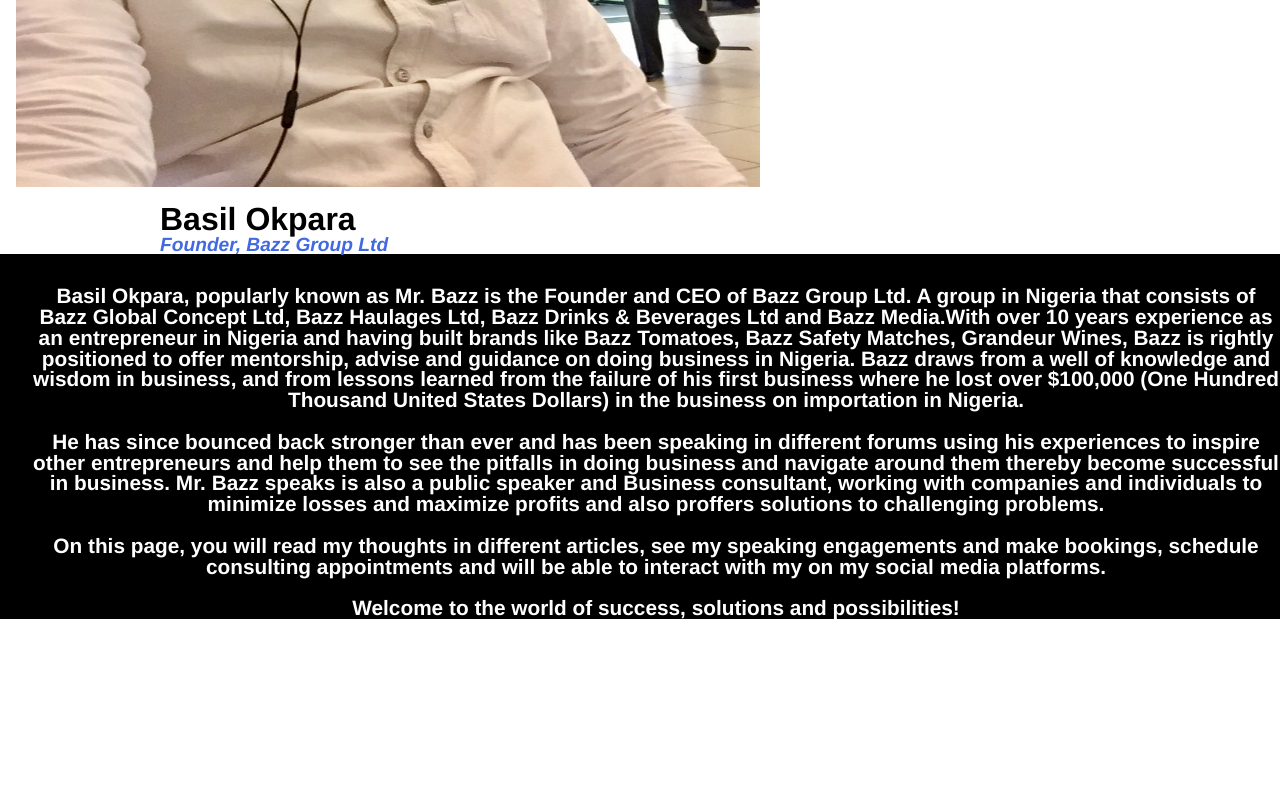
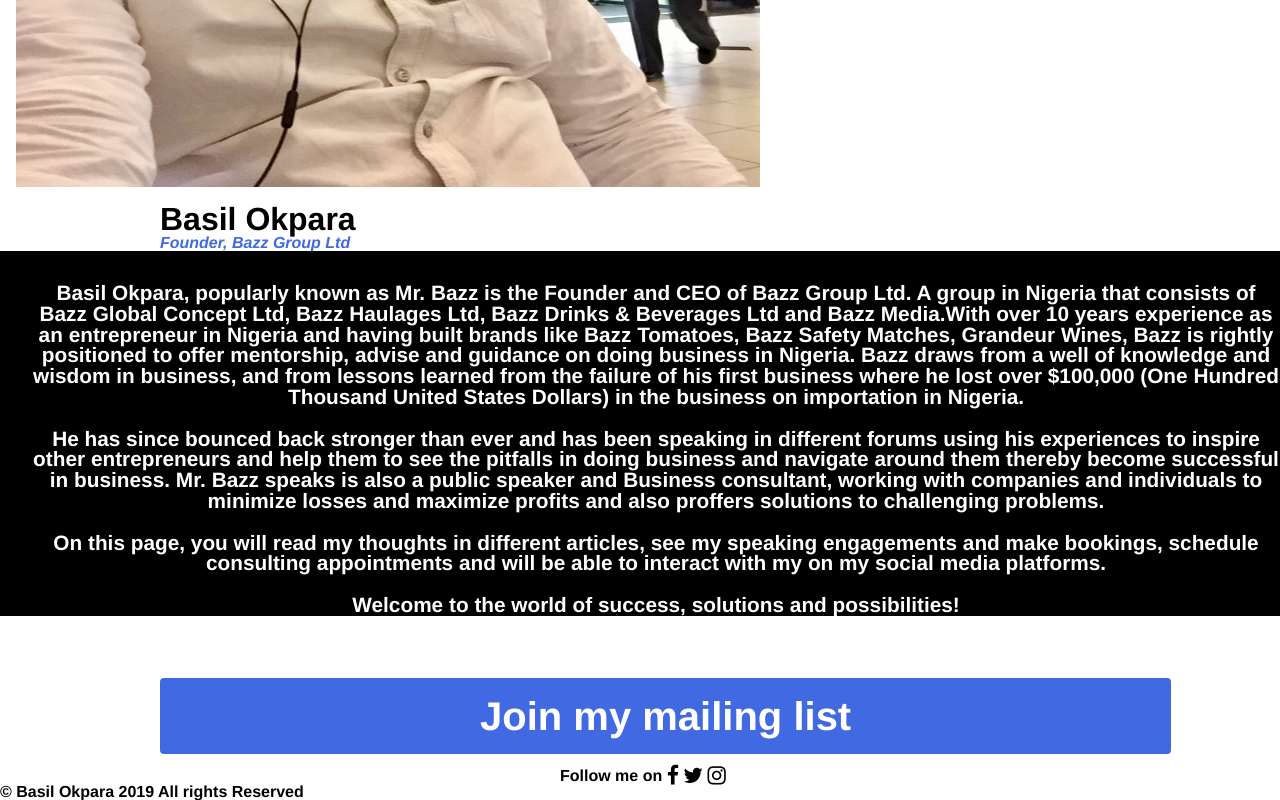
Before and after one commit to MrBazz/basilokpara, a plain HTML site: page index.html in a window 1280 px wide. Shown: the part 613-1413 px from the top of the page. Before the commit the page ends 1232 px from the top, so only its background shows below. Drawn offline with Linux system fonts and the light colour scheme; files whose address does not match are found by name.

Commit message:
Updates made

```diff
--- a/index.html
+++ b/index.html
@@ -5,6 +5,7 @@
 	<title>Basil Okpara</title>
 	<link href="resources/css/reset.css" rel="stylesheet" type="text/css">
 	<link href="resources/css/style.css" rel="stylesheet" type="text/css">
+  <link rel="stylesheet" href="https://stackpath.bootstrapcdn.com/font-awesome/4.7.0/css/font-awesome.min.css" type="text/css">
 </head>
 <body>
    <!-- Header -->
@@ -41,6 +42,18 @@
     <p>Basil Okpara, popularly known as Mr. Bazz is the Founder and CEO of Bazz Group Ltd. A group in Nigeria that consists of Bazz Global Concept Ltd, Bazz Haulages Ltd, Bazz Drinks & Beverages Ltd and Bazz Media.With over 10 years experience as an entrepreneur in Nigeria and having built brands like Bazz Tomatoes, Bazz Safety Matches, Grandeur Wines, Bazz is rightly positioned to offer mentorship, advise and guidance on doing business in Nigeria. Bazz draws from a well of knowledge and wisdom in business, and from lessons learned from the failure of his first business where he lost over $100,000 (One Hundred Thousand United States Dollars) in the business on importation in Nigeria.<br><br> He has since bounced back stronger than ever and has been speaking in different forums using his experiences to inspire other entrepreneurs and help them to see the pitfalls in doing business and navigate around them thereby become successful in business. Mr. Bazz speaks is also a public speaker and Business consultant, working with companies and individuals to minimize losses and maximize profits and also proffers solutions to challenging problems. <br><br> On this page, you will read my thoughts in different articles, see my speaking engagements and make bookings, schedule consulting appointments and will be able to interact with my on my social media platforms.<br><br> Welcome to the world of success, solutions and possibilities!</p>
   </div>
 </div>
-
+<!-- mail list -->
+<div class="mail-list">
+<a href="#" class="button">Join my mailing list</a>
+</div>
+<!-- social media icons -->
+<div class="social">
+    <span>Follow me on </span>
+    <i class="fa fa-facebook fa-lg"></i>
+    <i class="fa fa-twitter fa-lg" "https://twitter.com/basilokpara"></i>
+    <i class="fa fa-instagram fa-lg"></i>
+  </div>
+  <!-- Footer -->
+  <span class="copyright">© Basil Okpara 2019 All rights Reserved</span>
 </body>
 </html>
--- a/resources/css/style.css
+++ b/resources/css/style.css
@@ -55,7 +55,7 @@
   padding-left: 10rem;
 }
 h4 {
-  font-size: 1.2rem;
+  font-size: 1rem;
   padding-left: 10rem;
   font-style: italic;
   color: royalblue;
@@ -73,5 +73,29 @@
   width: 40%;
   padding-top: 15rem;
   padding-left: 1.5rem;
+  color: royalblue;
 
 }
+/* Mail List */
+.mail-list {
+  align-content: center;
+  justify-content: center;
+  padding-top:5rem;
+  padding-left: 10rem;
+}
+.mail-list .button {
+  padding: 1rem 20rem;
+  border-radius: 4px;
+  background-color: royalblue;
+  color: white;
+  font-size: 2.5rem;
+}
+.mail-list .button:hover {
+  color: red;
+}
+/* social media icons */
+.social {
+  padding-top: 2rem;
+  padding-left: 35rem;
+}
+/* Footer */
```
